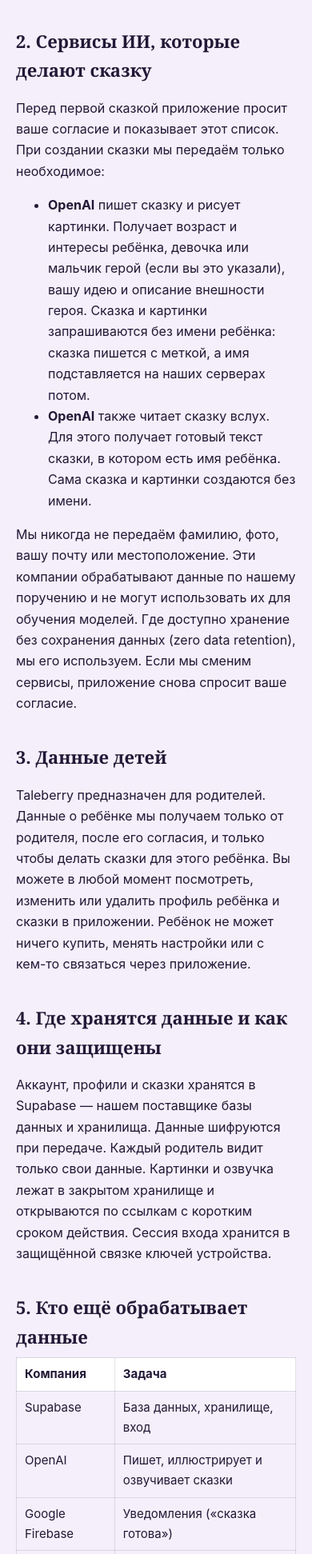
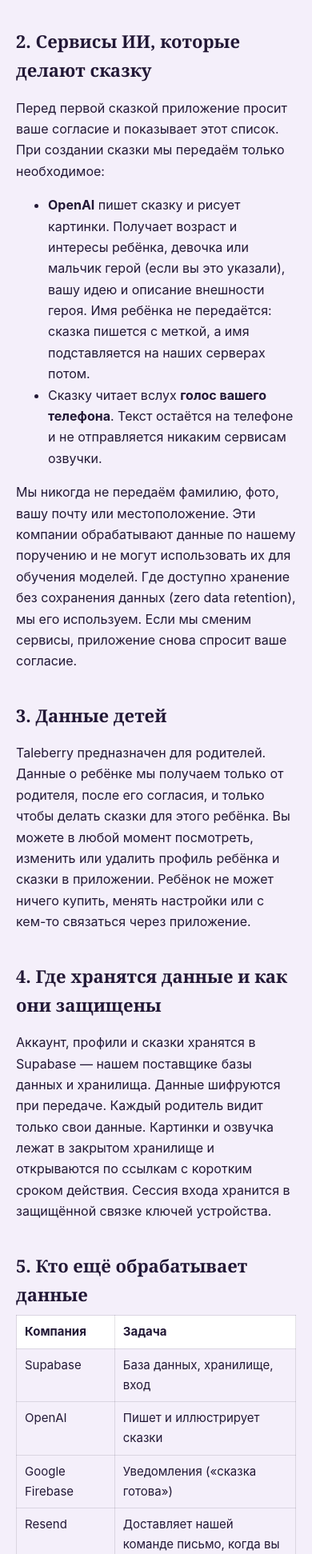
Before and after one commit to Doodle287/taleberry-legal, a plain HTML site: page ru/privacy.html in a window 390 px wide. Shown: the part 1385-3328 px from the top of the page at 80% size. Drawn offline with Linux system fonts and the light colour scheme.

Commit message:
Privacy: tales are read aloud by the phone's own voice; OpenAI never receives the child's name

```diff
--- a/ru/privacy.html
+++ b/ru/privacy.html
@@ -25,8 +25,8 @@
 <h2>2. Сервисы ИИ, которые делают сказку</h2>
 <p>Перед первой сказкой приложение просит ваше согласие и показывает этот список. При создании сказки мы передаём только необходимое:</p>
 <ul>
-<li><b>OpenAI</b> пишет сказку и рисует картинки. Получает возраст и интересы ребёнка, девочка или мальчик герой (если вы это указали), вашу идею и описание внешности героя. Сказка и картинки запрашиваются без имени ребёнка: сказка пишется с меткой, а имя подставляется на наших серверах потом.</li>
-<li><b>OpenAI</b> также читает сказку вслух. Для этого получает готовый текст сказки, в котором есть имя ребёнка. Сама сказка и картинки создаются без имени.</li>
+<li><b>OpenAI</b> пишет сказку и рисует картинки. Получает возраст и интересы ребёнка, девочка или мальчик герой (если вы это указали), вашу идею и описание внешности героя. Имя ребёнка не передаётся: сказка пишется с меткой, а имя подставляется на наших серверах потом.</li>
+<li>Сказку читает вслух <b>голос вашего телефона</b>. Текст остаётся на телефоне и не отправляется никаким сервисам озвучки.</li>
 </ul>
 <p>Мы никогда не передаём фамилию, фото, вашу почту или местоположение. Эти компании обрабатывают данные по нашему поручению и не могут использовать их для обучения моделей. Где доступно хранение без сохранения данных (zero data retention), мы его используем. Если мы сменим сервисы, приложение снова спросит ваше согласие.</p>
 <h2>3. Данные детей</h2>
@@ -36,7 +36,7 @@
 <h2>5. Кто ещё обрабатывает данные</h2>
 <table><tr><th>Компания</th><th>Задача</th></tr>
 <tr><td>Supabase</td><td>База данных, хранилище, вход</td></tr>
-<tr><td>OpenAI</td><td>Пишет, иллюстрирует и озвучивает сказки</td></tr>
+<tr><td>OpenAI</td><td>Пишет и иллюстрирует сказки</td></tr>
 <tr><td>Google Firebase</td><td>Уведомления («сказка готова»)</td></tr>
 <tr><td>Resend</td><td>Доставляет нашей команде письмо, когда вы жалуетесь на сказку (причина, ваш комментарий и номер сказки; без имени ребёнка)</td></tr>
 <tr><td>RevenueCat, Apple, Google</td><td>Подписки и оплата</td></tr>
```
Also changed, not shown: privacy.html (+3 -3 lines).
